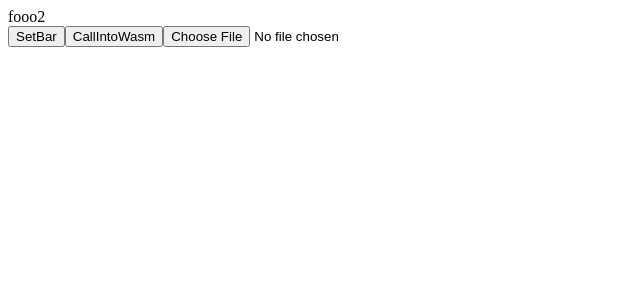
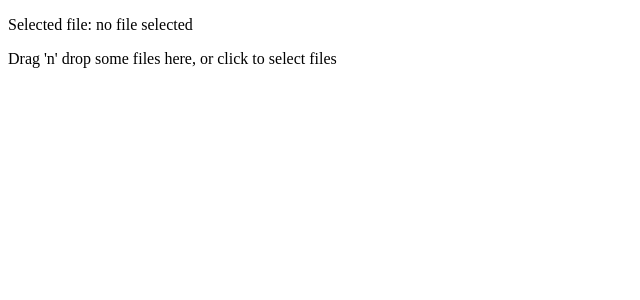
Before and after one commit to umbraperf/umbraperf, a React app: page / in a window 1280 px wide. Shown: the top 300 px of the page, without its empty margins (0-640 px from the left). Built offline with nearby package versions, Linux system fonts and the light colour scheme; the HTML template or start-up script is replaced by a standard one.

Commit message:
add dropzone, register file in state, pass file to rust on drop

```diff
--- a/src/dummy.tsx
+++ b/src/dummy.tsx
@@ -1,6 +1,7 @@
 import * as model from './model';
 import React from 'react';
 import { connect } from 'react-redux';
+import Dropzone from 'react-dropzone'
 
 import * as profiler_core from '../crate/pkg';
 
@@ -9,14 +10,23 @@ import styles from './dummy.module.css';
 interface Props {
     helloworld: string;
     setHelloWorld: (newGreeter: string) => void;
+    fileName: string;
+    setFileName: (newFileName: string) => void;
 }
 
 class Dummy extends React.Component<Props> {
-    public async passToMichael(event: React.ChangeEvent<HTMLInputElement>) {
-        const files = event.target.files;
+
+    constructor(props: Props) {
+        super(props);
+        this.receiveFileOnDrop = this.receiveFileOnDrop.bind(this);
+      }
+
+    public async passToMichael(files: Array<File>) {
+       // const files = event.target.files;
         if (!files || files?.length == 0 || files![0] == null) return;
         const file = files[0];
         const fileSize = file.size;
+        console.log(fileSize);
         let remaining = fileSize;
         let offset = 0;
 
@@ -31,12 +41,38 @@ class Dummy extends React.Component<Props> {
         }
     }
 
+    public receiveFileOnDrop(acceptedFiles: Array<File>):void {
+
+        if(acceptedFiles && acceptedFiles.length != 0 && acceptedFiles[0] != null){
+            this.props.setFileName(acceptedFiles[0].name);
+            this.passToMichael(acceptedFiles);
+        }
+        console.log(acceptedFiles);
+
+    }
+
     public render() {
         return <div>
-            {this.props.helloworld}<br />
+{/*             {this.props.helloworld}<br />
             <button onClick={() => this.props.setHelloWorld("bar")} >SetBar</button>
             <button onClick={() => profiler_core.printSomething("bam")} >CallIntoWasm</button>
-            <input type="file" onChange={(args: any) => this.passToMichael(args)} />
+            <input type="file" onChange={(args: any) => this.passToMichael(args)} /> */}
+
+            <div className={"dropzone-container"}>
+                <p>
+                    Selected file: {this.props.fileName}
+                </p>
+                <Dropzone onDrop={acceptedFiles => this.receiveFileOnDrop(acceptedFiles)}>
+                    {({ getRootProps, getInputProps }) => (
+                        <section>
+                            <div {...getRootProps()}>
+                                <input {...getInputProps()} />
+                                <p>Drag 'n' drop some files here, or click to select files</p>
+                            </div>
+                        </section>
+                    )}
+                </Dropzone>
+            </div>
         </div>;
     }
 
@@ -74,6 +110,7 @@ class Dummy extends React.Component<Props> {
 
 const mapStateToProps = (state: model.AppState) => ({
     helloworld: state.helloworld,
+    fileName: state.fileName,
 });
 
 const mapDispatchToProps = (dispatch: model.Dispatch) => ({
@@ -82,6 +119,11 @@ const mapDispatchToProps = (dispatch: model.Dispatch) => ({
             type: model.StateMutationType.SET_GREETER,
             data: newGreeter,
         }),
+    setFileName: (newFileName: string) =>
+        dispatch({
+            type: model.StateMutationType.SET_FILENAME,
+            data: newFileName,
+        }),
 });
 
 export default connect(mapStateToProps, mapDispatchToProps)(Dummy);
--- a/src/model/state.ts
+++ b/src/model/state.ts
@@ -1,10 +1,12 @@
 export interface AppState {
     /// The registered files
     helloworld: string;
+    fileName: string;
 }
 
 export function createDefaultState(): AppState {
     return {
         helloworld: "fooo2",
+        fileName: "no file selected",
     };
 }
--- a/src/model/state_mutation.ts
+++ b/src/model/state_mutation.ts
@@ -9,12 +9,14 @@ export type StateMutation<T, P> = {
 
 /// A mutation type
 export enum StateMutationType {
+    SET_FILENAME = 'SET_FILENAME',
     SET_GREETER = 'SET_GREETER',
     OTHER = 'OTHER',
 }
 
 /// An state mutation variant
 export type StateMutationVariant =
+    | StateMutation<StateMutationType.SET_FILENAME, string>
     | StateMutation<StateMutationType.SET_GREETER, string>
     ;
 
@@ -24,6 +26,11 @@ export type Dispatch = (mutation: StateMutationVariant) => void;
 export class AppStateMutation {
     public static reduce(state: AppState, mutation: StateMutationVariant): AppState {
         switch (mutation.type) {
+            case StateMutationType.SET_FILENAME:
+                return {
+                    ...state,
+                    fileName: mutation.data,
+                };
             case StateMutationType.SET_GREETER:
                 return {
                     ...state,
```
